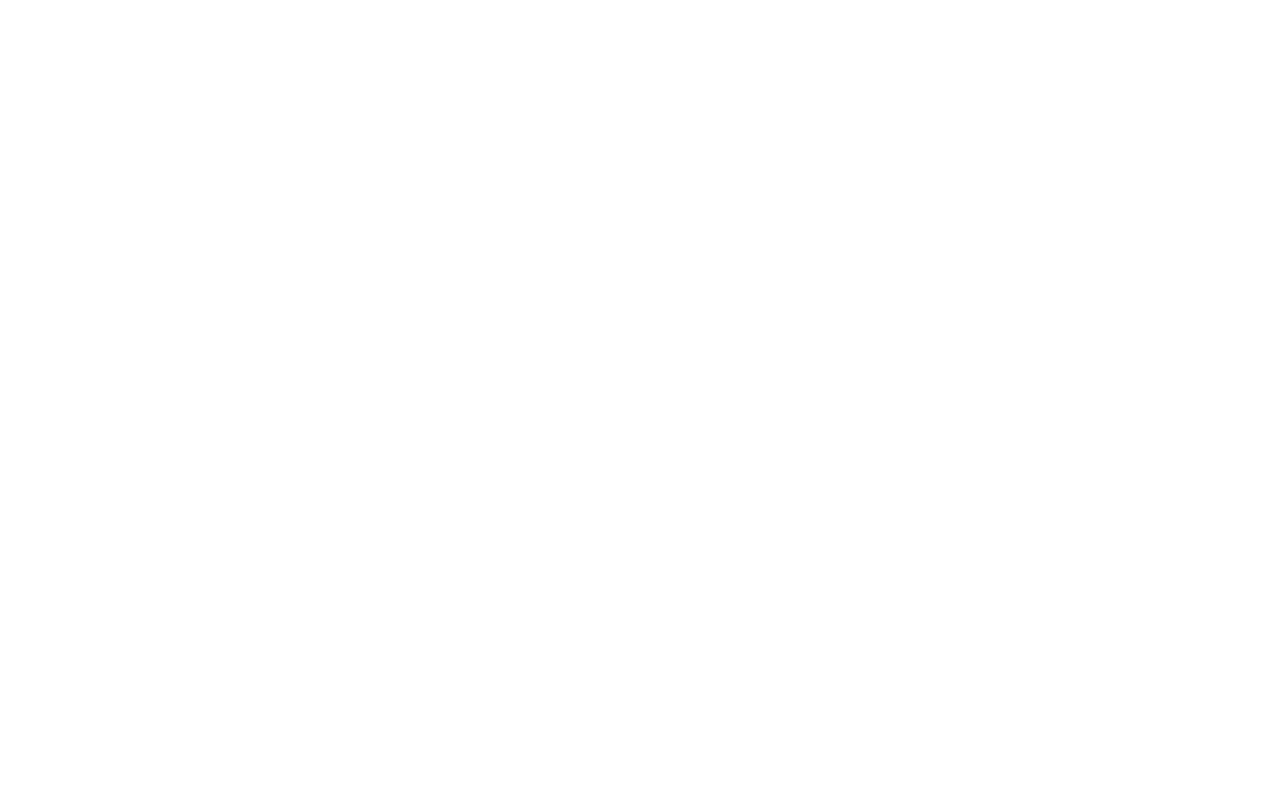
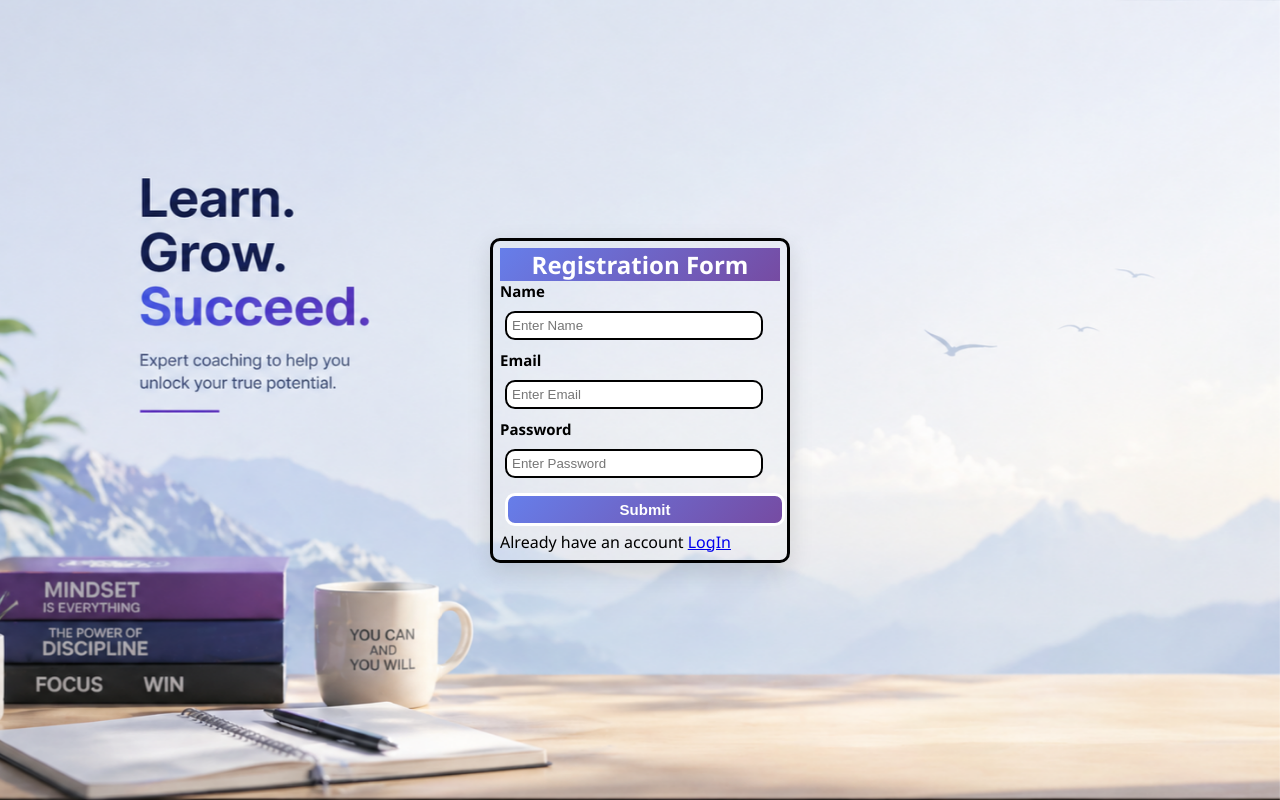
Before and after one commit to tuhin-source/my-app, a React app: page / in a window 1280 px wide. Before the commit this address had no page. Built offline with nearby package versions, Linux system fonts and the light colour scheme; the HTML template or start-up script is replaced by a standard one.

Commit message:
fix routing again

```diff
--- a/src/App.jsx
+++ b/src/App.jsx
@@ -8,7 +8,7 @@
   return (
     <BrowserRouter>
     <Routes>
-           <Route path='/register' element={<Register/>}></Route>
+           <Route path='/' element={<Register/>}></Route>
            <Route path='/login' element={<Login/>}></Route>
     </Routes>
     </BrowserRouter>
```
